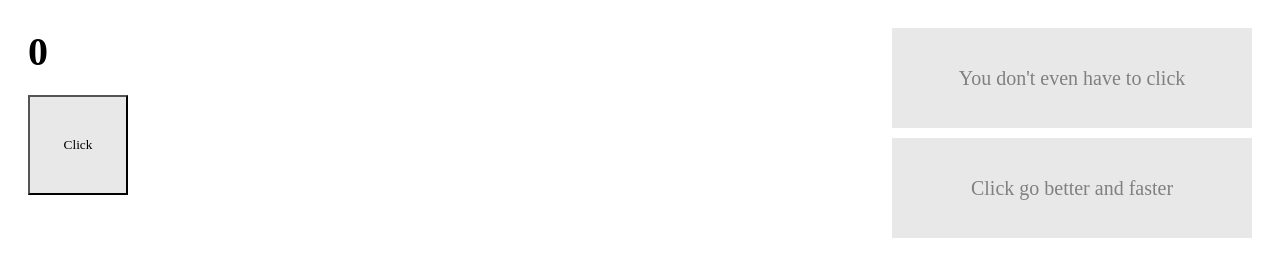
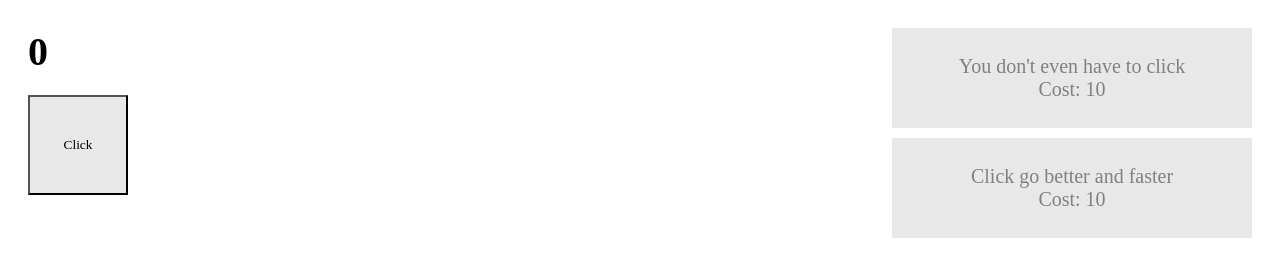
Before and after one commit to ckuzmick/clicker-game, a plain HTML site: page index.html in a window 1280 px wide. Drawn offline with Linux system fonts and the light colour scheme.

Commit message:
improvement

```diff
--- a/index.html
+++ b/index.html
@@ -12,8 +12,8 @@
         <button id="clicker" onclick="clicker()">Click</button>
     </div>
     <div class="upgrades-container">
-        <button id="upgrade-auto" onclick="upgradeAuto()" >You don't even have to click</button>
-        <button id="upgrade-clicker" onclick="upgradeClick()" >Click go better and faster</button>
+        <button id="upgrade-auto" onclick="upgradeAuto()" >You don't even have to click<p id="auto-cost"></p></button>
+        <button id="upgrade-clicker" onclick="upgradeClick()" >Click go better and faster<p id="clicker-cost"></p></button>
     </div>
 </body>
 <script src="./script.js"></script>
--- a/script.js
+++ b/script.js
@@ -4,6 +4,9 @@ var clickIncrement = 1;
 var autoIncrement = 0;
 var autoIncrementCost = 10;
 var clickIncrementCost = 10;
+
+document.getElementById("auto-cost").innerHTML = "Cost: " + Math.floor(autoIncrementCost);
+document.getElementById("clicker-cost").innerHTML = "Cost: " + Math.floor(clickIncrementCost);
 
 function clicker() {
     score += clickIncrement;
@@ -21,13 +24,19 @@ function upgradeClick() {
         clickIncrementCost *= 1.1;
         clickIncrement += 2;
     }
+    document.getElementById("clicker-cost").innerHTML = Math.floor(clickIncrementCost);
 }
 
 function upgradeAuto() {
     if (score >= autoIncrementCost) {
         score -= autoIncrementCost;
         autoIncrementCost *= 1.1;
-        autoIncrement += 0.01;
+        if (autoIncrement < .1) {
+            autoIncrement += 0.01;
+        } else {
+            autoIncrement *= 1.1;
+        }
+        document.getElementById("auto-cost").innerHTML = Math.floor(autoIncrementCost);
     }
 }
 
--- a/style.css
+++ b/style.css
@@ -48,3 +48,7 @@ body {
     color: gray;
     font-family: serif;
 }
+
+p {
+    margin: 0;
+}
```
